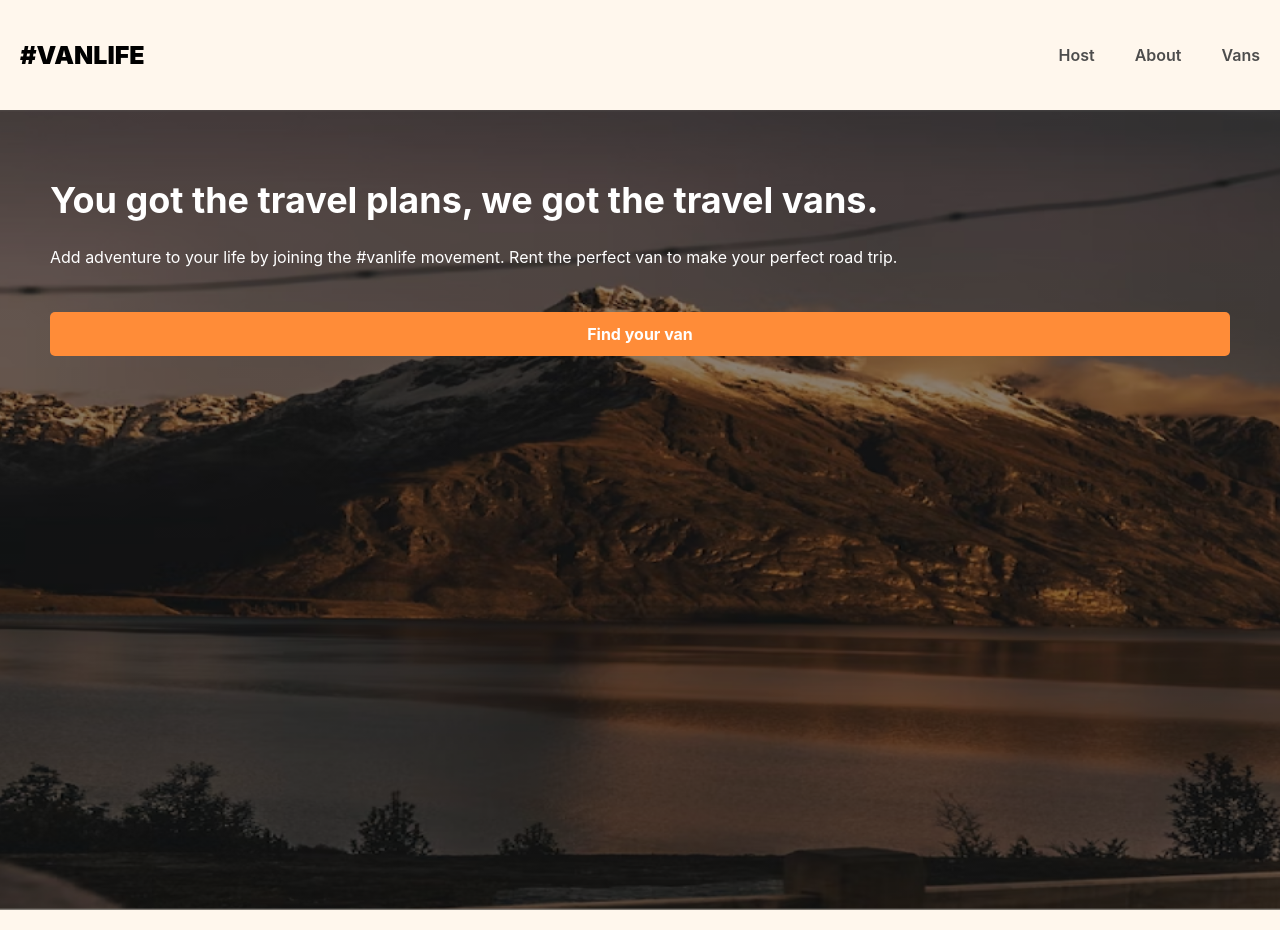
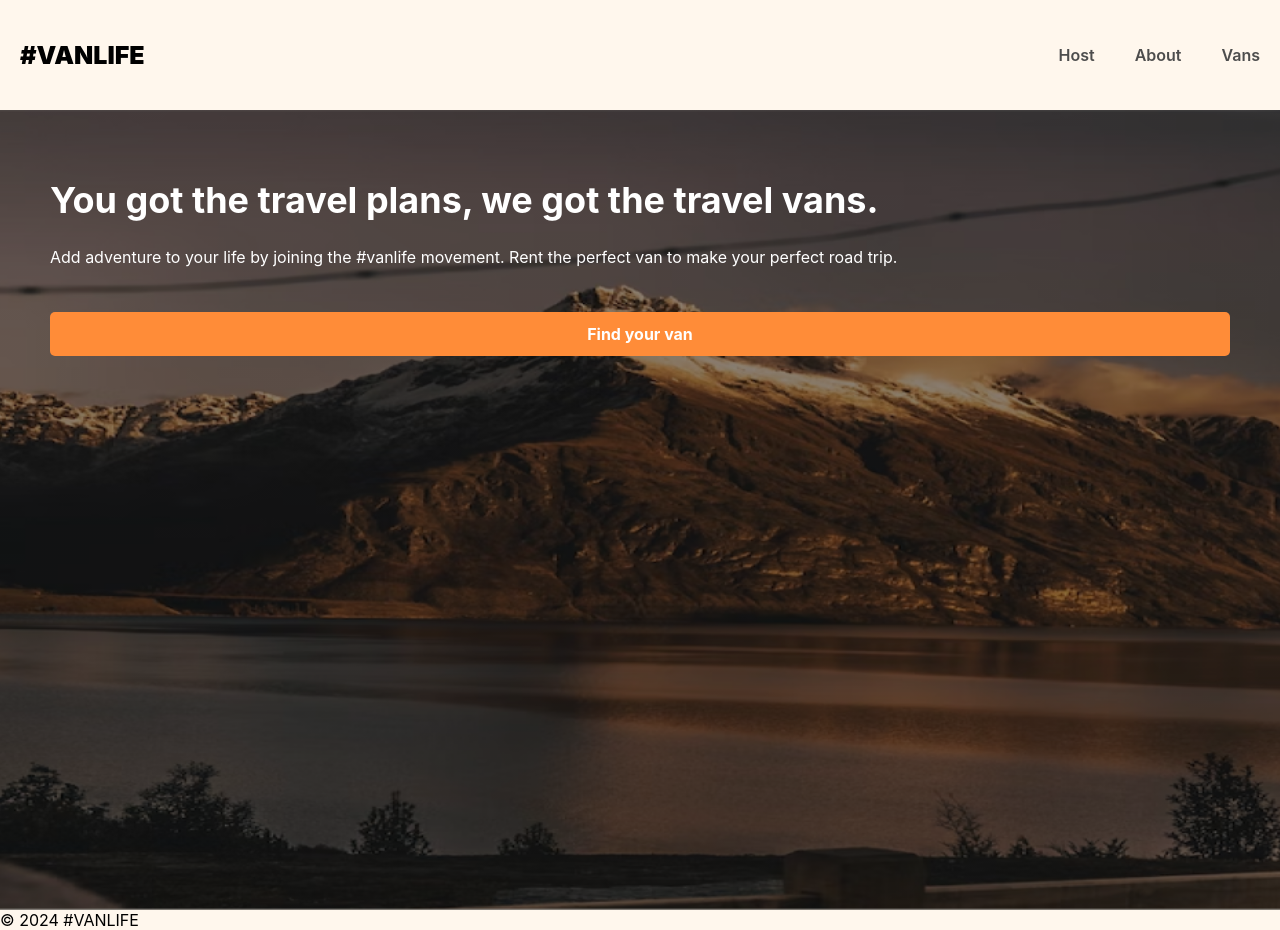
Before and after one commit to deja-v/van-life, a React (Vite) app: page / in a window 1280 px wide. Built offline with nearby package versions, Linux system fonts and the light colour scheme; what miragejs would draw is missing.

Commit message:
add footer component

```diff
--- /dev/null
+++ b/src/components/Footer.jsx
@@ -0,0 +1,6 @@
+import React from "react";
+export default function Footer(){
+    return (
+        <footer>&#169; 2024 #VANLIFE</footer>
+    )
+}
--- a/src/components/Layout.jsx
+++ b/src/components/Layout.jsx
@@ -1,12 +1,13 @@
 import React from "react";
 import { Link,Outlet } from "react-router-dom";
 import Header from "./Header";
-
+import Footer from "./Footer";
 export default function Layout(){
     return (
         <>
             <Header/>
             <Outlet/>
+            <Footer/>
         </>
     )
 }
```
